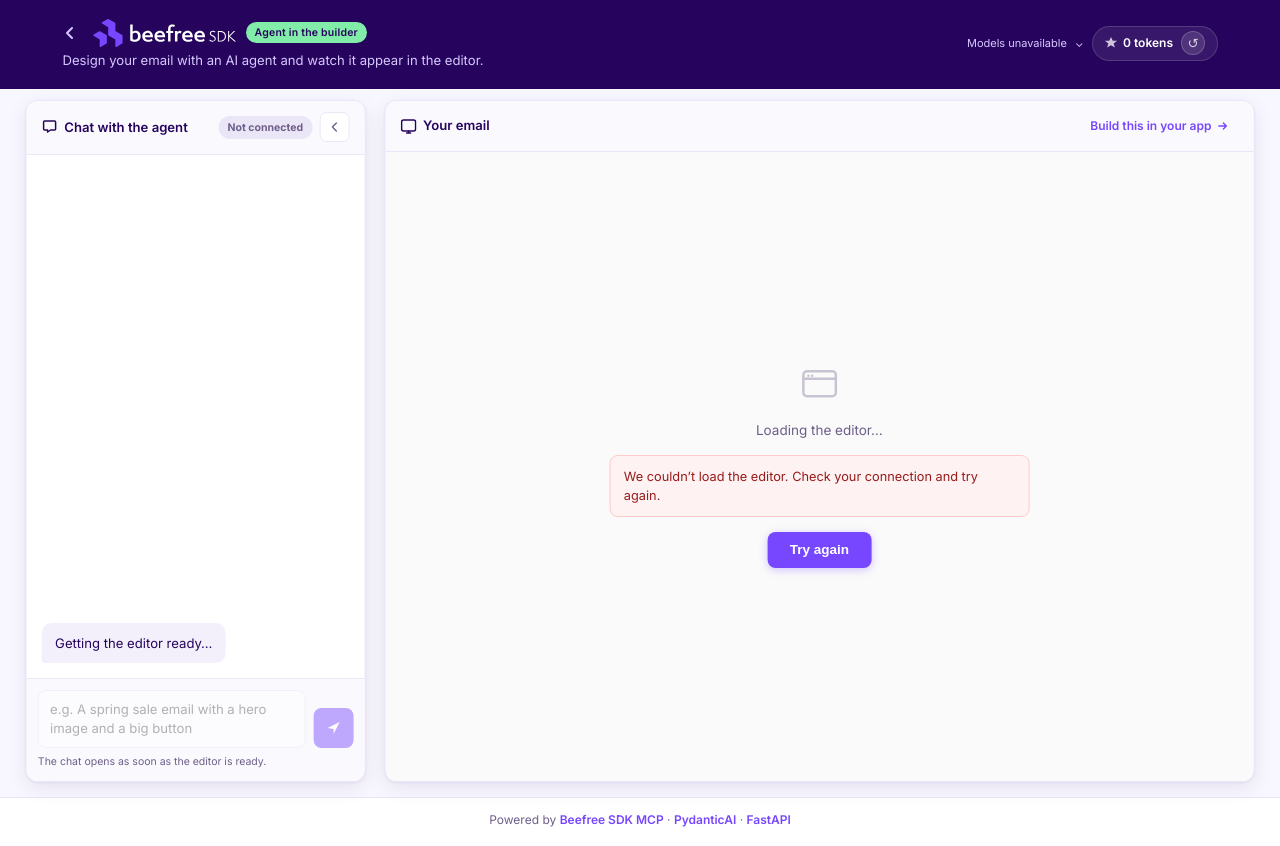
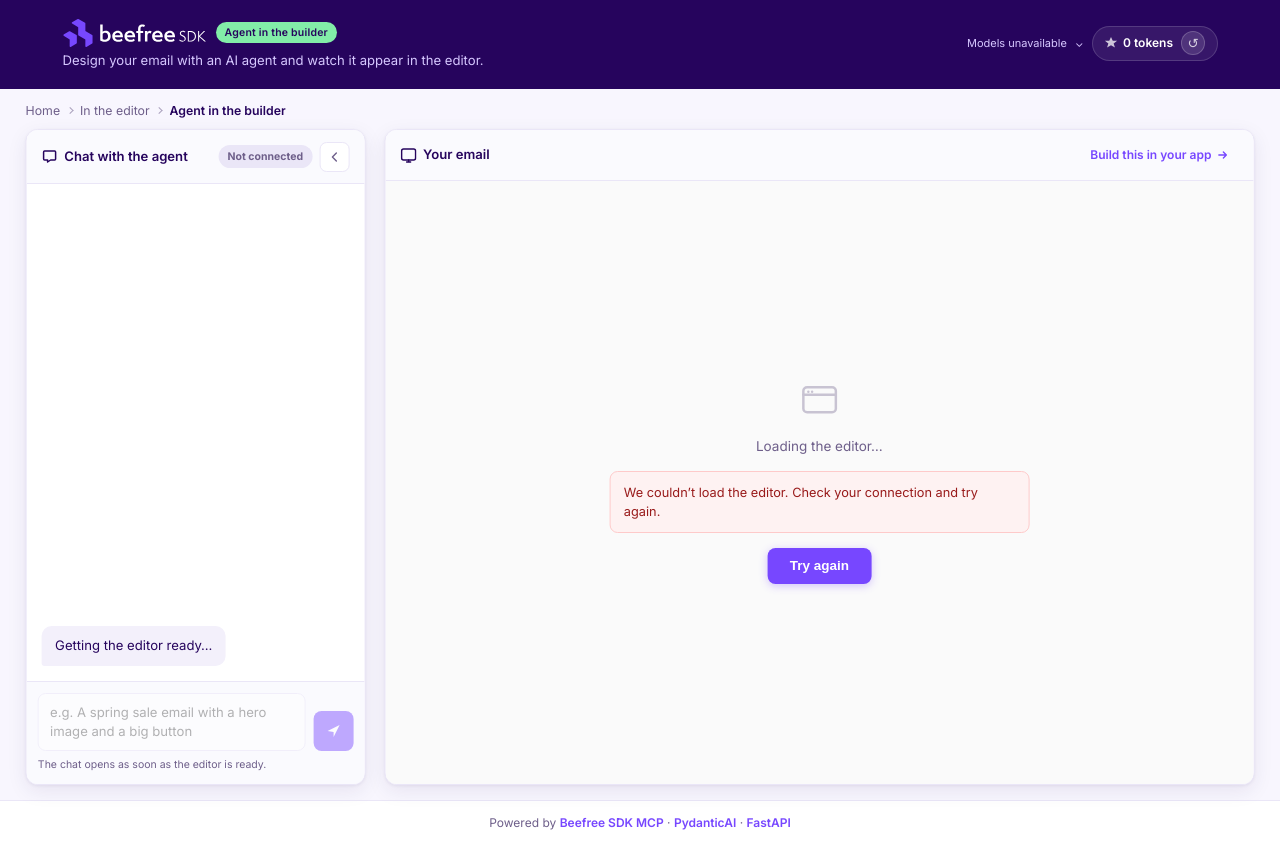
Before and after one commit to BeefreeSDK/beefree-sdk-mcp-v2-example-demo, a FastAPI app: page /builder in a window 1280 px wide. Run offline with FastAPI, Linux system fonts and the light colour scheme; data that the repository does not hold is empty; some libraries are stand-ins or nearby versions.

Commit message:
feat: added breadcrumb

```diff
--- a/static/style.css
+++ b/static/style.css
@@ -715,22 +715,37 @@ textarea { resize: vertical; }
   padding: 1rem 0;
 }
 
-/* ─── Back link ─────────────────────────────────────────────────────────────── */
-
-.back-link {
-  display: inline-flex;
-  align-items: center;
-  justify-content: center;
-  flex-shrink: 0;
-  width: 1.75rem;
-  height: 1.75rem;
-  margin-left: -.35rem;
-  border-radius: 6px;
-  color: var(--primary-lt);
+/* ─── Breadcrumb ───────────────────────────────────────────────────────────── */
+/* Sits under the site header, aligned with the page content: small, quiet links,
+   the current page as plain text (not a link), decorative separators. */
+
+.breadcrumb { margin: -1.75rem 0 1.75rem; font-size: .82rem; line-height: 1.4; }
+.breadcrumb ol { display: flex; flex-wrap: wrap; align-items: center; gap: .3rem .5rem; list-style: none; margin: 0; padding: 0; }
+.breadcrumb li { display: inline-flex; align-items: center; gap: .5rem; min-width: 0; color: var(--text-muted); }
+.breadcrumb li + li::before {
+  content: '';
+  flex: none;
+  width: 5px; height: 5px;
+  border-top: 1.5px solid currentColor;
+  border-right: 1.5px solid currentColor;
+  transform: rotate(45deg);
+  opacity: .55;
+}
+.breadcrumb a {
+  color: var(--text-muted);
   text-decoration: none;
-  transition: color .15s, background .15s;
-}
-.back-link:hover { color: var(--accent); }
+  border-radius: 4px;
+  padding: .1rem .2rem;
+  margin: 0 -.2rem;
+}
+.breadcrumb a:hover { color: var(--primary-dk); text-decoration: underline; text-underline-offset: 3px; }
+.breadcrumb [aria-current="page"] {
+  color: var(--text);
+  font-weight: 600;
+  overflow: hidden;
+  text-overflow: ellipsis;
+  white-space: nowrap;
+}
 
 /* ─── Landing page ───────────────────────────────────────────────────────────── */
 
@@ -1697,6 +1712,14 @@ textarea { resize: vertical; }
   max-width: 1640px;
   margin: 0 0 1.5rem;
 }
+/* On the editor pages the breadcrumb spans the same width as the stage below it */
+.page-integration .breadcrumb {
+  position: relative;
+  left: 50%;
+  transform: translateX(-50%);
+  width: 96vw;
+  max-width: 1640px;
+}
 
 .demo-workspace {
   display: flex;
@@ -1868,6 +1891,7 @@ textarea { resize: vertical; }
 
 @media (max-width: 1024px) {
   .demo-stage { width: 100%; left: 0; transform: none; }
+  .page-integration .breadcrumb { width: 100%; left: 0; transform: none; }
   .demo-workspace { flex-direction: column; min-height: 0; }
   .demo-workspace .edit-chat-panel { width: 100%; }
   .demo-editor-panel .demo-editor-container,
@@ -2262,7 +2286,6 @@ textarea:focus-visible, select:focus-visible, input:focus-visible {
   outline: 2px solid var(--primary);
   outline-offset: 0;
 }
-.back-link:hover, .back-link:focus-visible { background: rgba(255,255,255,.1); }
 
 .visually-hidden {
   position: absolute !important;
--- a/templates/integration.html
+++ b/templates/integration.html
@@ -114,11 +114,13 @@
 
     /* ── /builder: a workspace that fits the viewport ────────────────────── */
     .page-builder main.container { flex: none; padding-top: .75rem; padding-bottom: 1rem; }
+    /* The breadcrumb row (about 1.15rem plus its .6rem gap) comes out of the workspace height */
+    .page-builder .breadcrumb { margin: 0 0 .6rem; }
     .page-builder .demo-stage {
       display: flex;
       flex-direction: column;
-      height: calc(100vh - var(--builder-header-h) - 1.75rem);
-      height: calc(100dvh - var(--builder-header-h) - 1.75rem);
+      height: calc(100vh - var(--builder-header-h) - 3.5rem);
+      height: calc(100dvh - var(--builder-header-h) - 3.5rem);
       min-height: 560px;
       margin: 0;
     }
@@ -180,11 +182,6 @@
     <div class="container">
       <div class="header-left">
         <div class="header-brand">
-          <a href="/editor" class="back-link" aria-label="Back to editor experiences">
-            <svg width="18" height="18" viewBox="0 0 18 18" fill="none">
-              <path d="M11 14L6 9l5-5" stroke="currentColor" stroke-width="2" stroke-linecap="round" stroke-linejoin="round"/>
-            </svg>
-          </a>
           <a href="/" class="logo-link" aria-label="Beefree SDK MCP home">
             <svg aria-hidden="true" width="144" height="28" viewBox="0 0 164 32" fill="none" xmlns="http://www.w3.org/2000/svg">
               <g clip-path="url(#clip0_7680_11003)">
@@ -222,6 +219,10 @@
   </header>
 
   <main class="container">
+
+    {% set crumbs = [["Home", "/"], ["In the editor", "/editor"]] %}
+    {% set current %}{% if simple_builder %}Agent in the builder{% else %}Integration guide{% endif %}{% endset %}
+    {% include "partials/breadcrumb.html" %}
 
     <!-- ═══════════════════════════════════════════════════════════════════════
          LIVE DEMO (hero — primary action, docs moved below)
--- /dev/null
+++ b/templates/partials/breadcrumb.html
@@ -0,0 +1,10 @@
+{# Breadcrumb under the site header. Set `crumbs` (list of [label, href]) and
+   `current` (the page name) before including. #}
+<nav class="breadcrumb" aria-label="Breadcrumb">
+  <ol>
+    {% for label, href in crumbs %}
+    <li><a href="{{ href }}">{{ label }}</a></li>
+    {% endfor %}
+    <li><span aria-current="page">{{ current }}</span></li>
+  </ol>
+</nav>
```
Also changed, not shown: templates/brand.html (+4 -5 lines), templates/codemode.html (+4 -5 lines), templates/edit.html (+4 -5 lines), templates/index.html (+4 -5 lines), templates/landing.html (+6 -7 lines), templates/palette.html (+4 -5 lines), templates/single.html (+4 -5 lines), templates/translate.html (+4 -5 lines), tests/test_breadcrumb.py (added, +62 -0 lines), tests/test_builder.py (+4 -1 lines).
